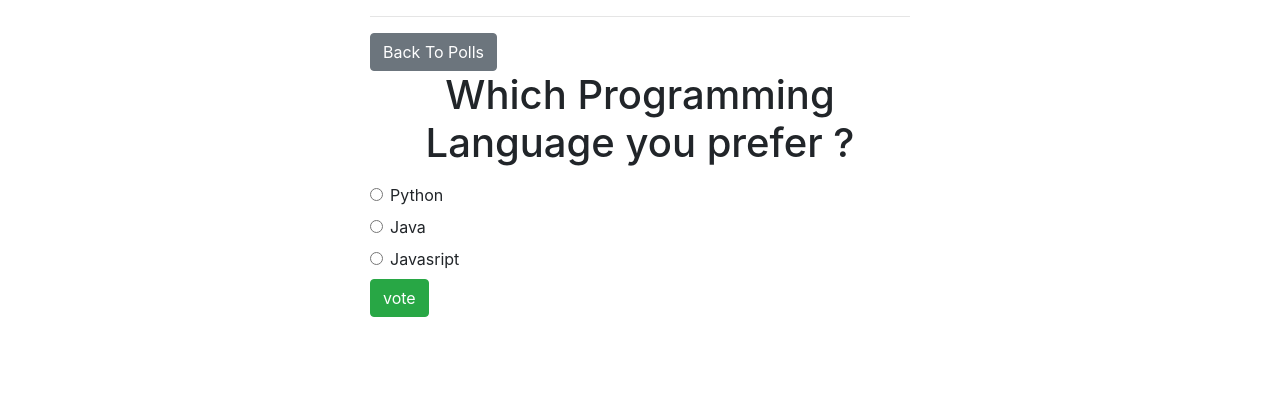
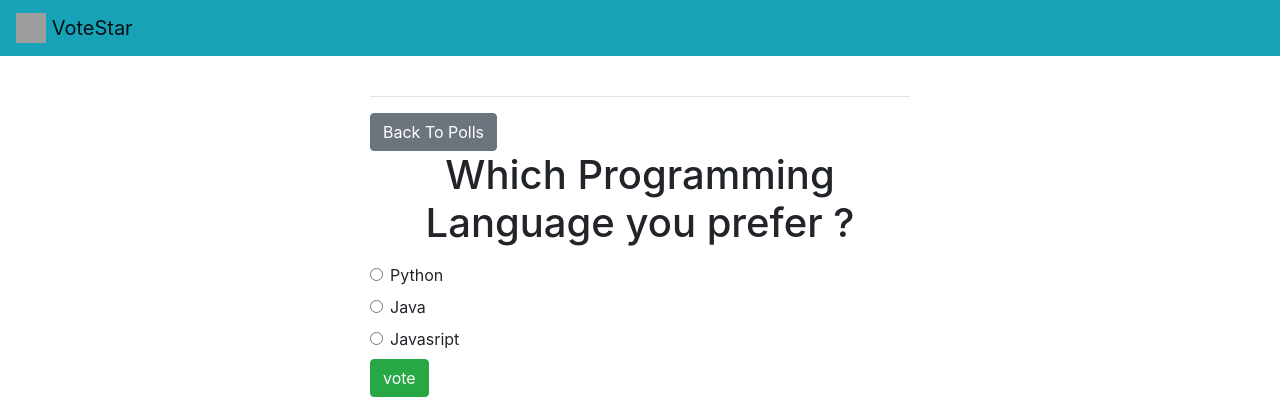
Before and after one commit to XXalchemist/Django_vote_app, a Django app: page /poll/1/ in a window 1280 px wide. Shown: the top 420 px of the page. Run offline with Django 3.2, Linux system fonts and the light colour scheme; data comes from the database, SQL or seed files in the repository; some libraries are stand-ins or nearby versions; grey boxes are pictures that could not be loaded.

Commit message:
added navbar

```diff
--- a/votestar/poll/templates/base.html
+++ b/votestar/poll/templates/base.html
@@ -9,6 +9,14 @@
 
 </head>
 <body>
+
+<nav class="navbar navbar-light bg-info">
+    <a class="navbar-brand" href="#">
+      <img src="/docs/4.5/assets/brand/bootstrap-solid.svg" width="30" height="30" class="d-inline-block align-top" alt="" loading="lazy">
+      VoteStar
+    </a>
+  </nav>
+  <br>
     <div class='container'>
         <div class="row">
             <div class="col-md-6 m-auto">
```
